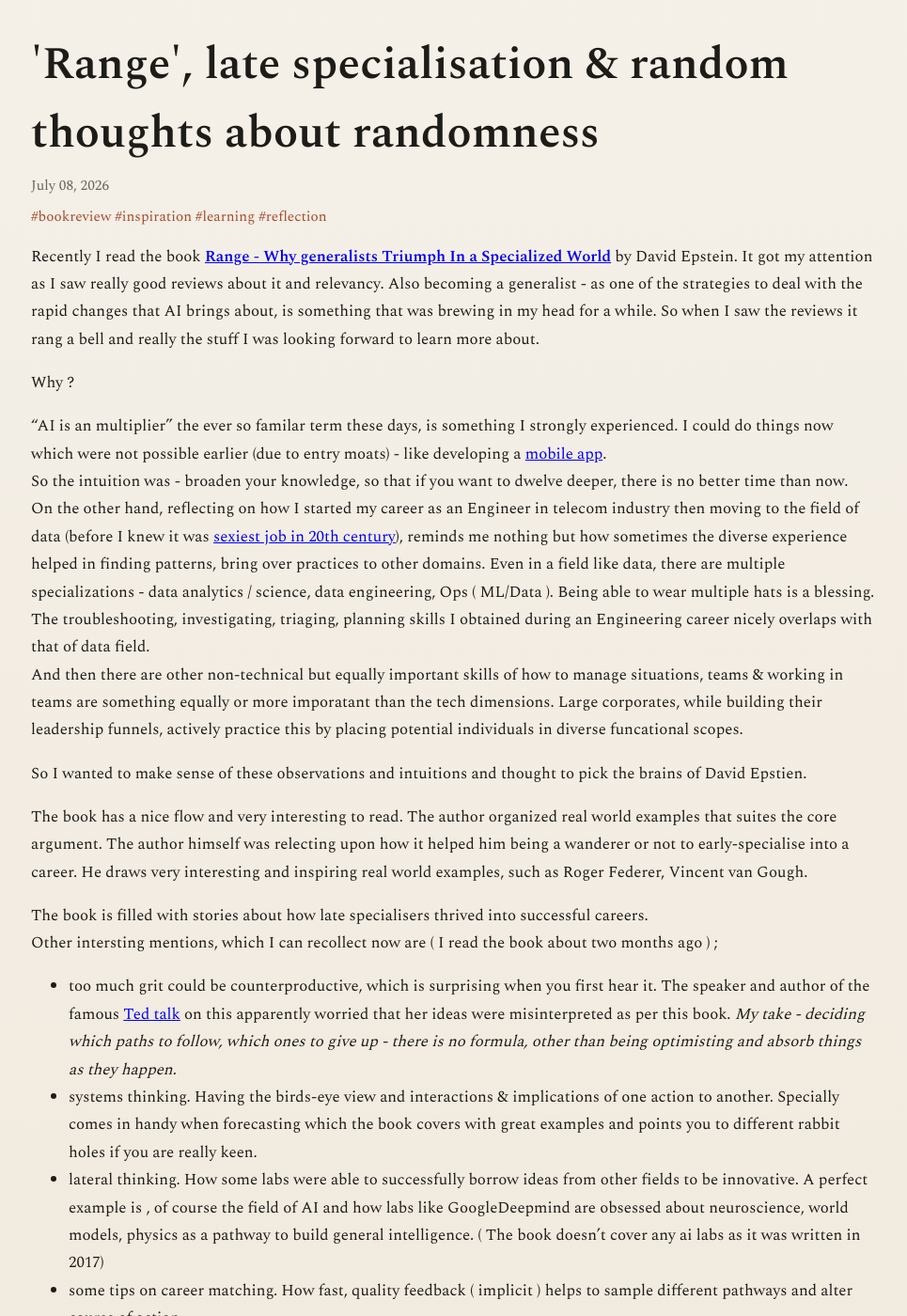
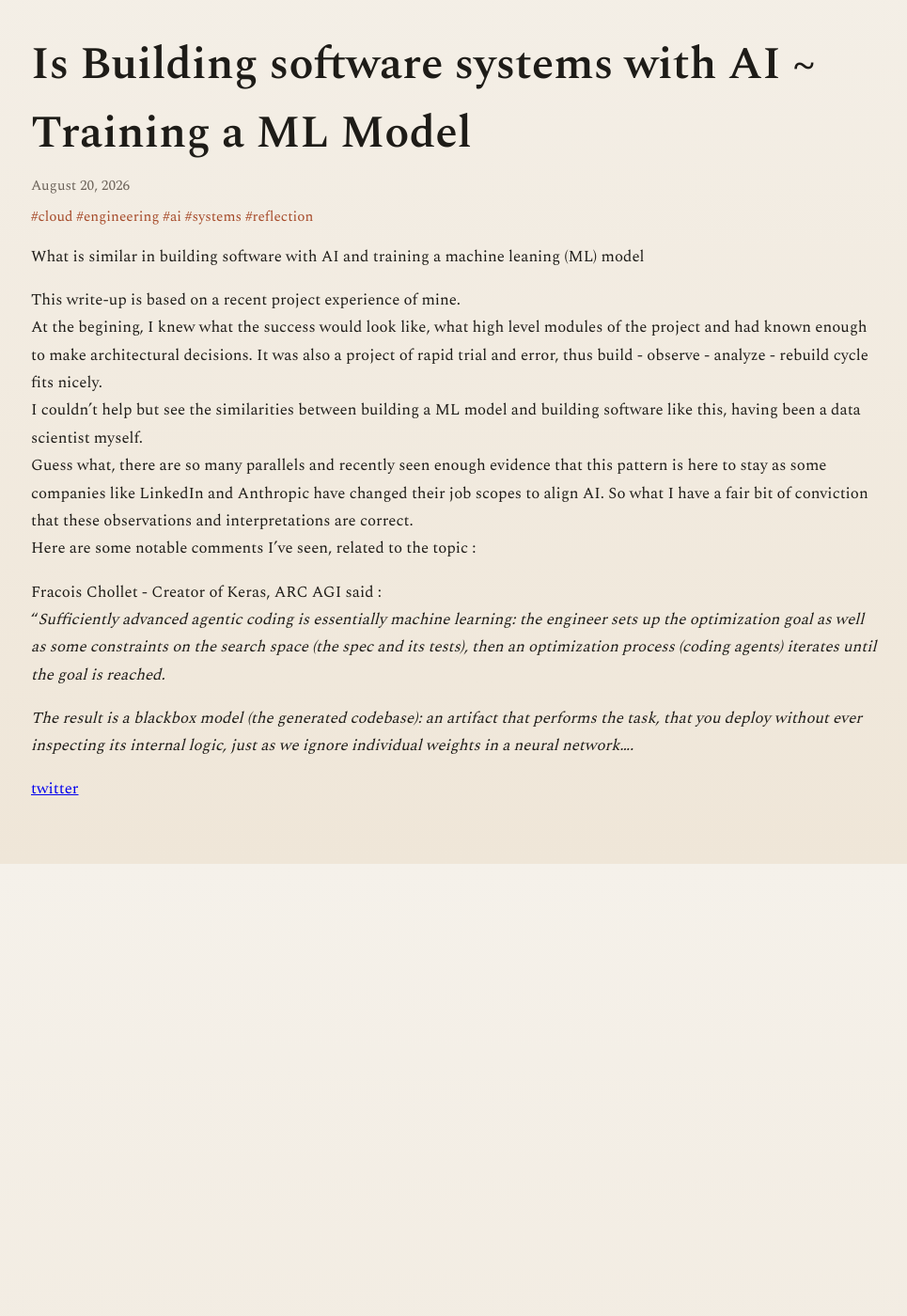
Before and after one commit to nilanka-weeraman/nilanka-weeraman.github.io, a Jekyll site: the page built from _posts/2026-08-20-build-like-modeling.md, in a window 1280 px wide and 1400 px high, scrolled down 259 px. Shown: the whole window at 94% size, without its empty margins (157-1122 px from the left). Built offline with Jekyll 4.4.1, drawn with Linux system fonts in a browser that asks for light colours; after the commit the page ends 1178 px from its top, so only the background shows below that; some of the changed text lies outside the part shown.

Commit message:
ML & building with AI

```diff
--- a/_posts/2026-08-20-build-like-modeling.md
+++ b/_posts/2026-08-20-build-like-modeling.md
@@ -1,46 +1,20 @@
 ---
 layout: post
-title: "'Range', late specialisation & random thoughts about randomness "
-date: 2026-07-08 10:00:00 +0930
-tags: [bookreview, inspiration, learning, reflection]
+title: "Is Building software systems with AI ~ Training a ML Model "
+date: 2026-08-20 10:00:00 +0930
+tags: [cloud, engineering, ai, systems, reflection]
 ---
 
-Recently I read the book [**Range - Why generalists Triumph In a Specialized World**](https://en.wikipedia.org/wiki/Range:_Why_Generalists_Triumph_in_a_Specialized_World) by David Epstein. It got my attention as I saw really good reviews about it and relevancy. Also becoming a generalist - as one of the strategies to deal with the rapid changes that AI brings about, is something that was brewing in my head for a while. So when I saw the reviews it rang a bell and really the stuff I was looking forward to learn more about.<br>
+What is similar in building software with AI and training a machine leaning (ML) model <br>
 
-Why ? <br>
+This write-up is based on a recent project experience of mine. <br> At the begining, I knew what the success would look like, what high level modules of the project and had known enough to make architectural decisions. It was also a project of rapid trial and error, thus build - observe - analyze - rebuild cycle fits nicely. <br>
+I couldn't help but see the similarities between building a ML model and building software like this, having been a data scientist myself. <br>
+Guess what, there are so many parallels and recently seen enough evidence that this pattern is here to stay as some companies like LinkedIn and Anthropic have changed their job scopes to align AI. So what I have a fair bit of conviction that these observations and interpretations are correct. <br>
+Here are some notable comments I've seen, related to the topic : <br>
 
-"AI is an multiplier" the ever so familar term these days,  is something I strongly experienced. I could do things now which were not possible earlier (due to entry moats) - like developing a [mobile app](https://nilanka-weeraman.github.io/welcome/). <br>
-So the intuition was - broaden your knowledge, so that if you want to dwelve deeper, there is no better time than now. <br>
-On the other hand, reflecting on how I started my career as an Engineer in telecom industry then moving to the field of data (before I knew it was [sexiest job in 20th century](https://hbr.org/2012/10/data-scientist-the-sexiest-job-of-the-21st-century)), reminds me nothing but how sometimes the diverse experience helped in finding patterns, bring over practices to other domains. Even in a field like data, there are multiple specializations - data analytics / science, data engineering, Ops ( ML/Data ). Being able to wear multiple hats is a blessing. The troubleshooting, investigating, triaging, planning skills I obtained during an Engineering career nicely overlaps with that of data field.  <br> And then there are other non-technical but equally important skills of how to manage situations, teams & working in teams are something equally or more imporatant than the tech dimensions. Large corporates, while building their leadership funnels, actively practice this by placing potential individuals in diverse funcational scopes. <br>
+Fracois Chollet - Creator of Keras, ARC AGI said : <br>
+"_Sufficiently advanced agentic coding is essentially machine learning: the engineer sets up the optimization goal as well as some constraints on the search space (the spec and its tests), then an optimization process (coding agents) iterates until the goal is reached._
 
-So I wanted to make sense of these observations and intuitions and thought to pick the brains of David Epstien.<br>
+_The result is a blackbox model (the generated codebase): an artifact that performs the task, that you deploy without ever inspecting its internal logic, just as we ignore individual weights in a neural network...._
 
-The book has a nice flow and very interesting to read. The author organized real world examples that suites the core argument. The author himself was relecting upon how it helped him being a wanderer or not to early-specialise into a career. He draws very interesting and inspiring real world examples, such as Roger Federer, Vincent van Gough. <br>
-
-The book is filled with stories about how late specialisers thrived into successful careers. <br>
-Other intersting mentions, which I can recollect now are ( I read the book about two months ago ) ;
-- too much grit could be counterproductive, which is surprising when you first hear it. The speaker and author of the famous [Ted talk](#https://www.youtube.com/watch?v=H14bBuluwB8&vl=en) on this apparently worried that her ideas were misinterpreted as per this book. _My take - deciding which paths to follow, which ones to give up - there is no formula, other than being optimisting and absorb things as they happen._
-- systems thinking. Having the birds-eye view and interactions & implications of one action to another. Specially comes in handy when forecasting which the book covers with great examples and points you to different rabbit holes if you are really keen. <br>
-- lateral thinking. How some labs were able to successfully borrow ideas from other fields to be innovative. A perfect example is , of course the field of AI and how labs like GoogleDeepmind are obsessed about neuroscience, world models, physics as a pathway to build general intelligence. ( The book doesn't cover any ai labs as it was written in 2017)
-- some tips on career matching. How fast, quality feedback ( implicit ) helps to sample different pathways and alter course of action. <br>
-
-I find every observation and argument to be facinating and inspiring in the book <br>
-
-However in my own view, for an individual to be in a position to be in a cycle of doing , collecting feedback (implicit & reflective) is a luxury and many don't have the space or time. <br>
-For example -  how it is becoming very difficult it is to get an internship in your field ( based on real-life experience as an hiring person ) <br>
-Thus in my view there is an element of luck, randomness which can't be always explain. And this is something the influencial author Nassim Taleb wrote book about.
-<br>
-
-On a positive note, what stuck with me is the imporatance of broad fields like Economics which is an holistic field. Further the attempts by institutions ( as in the book ) to taught 'how to think systematically or laterally' via programs like computational thinking or integrated science programs. <br>
-
-This complled me to take an online course called ['Model Thinking'](#https://www.coursera.org/learn/model-thinking) which briefs about various models or frameworks. The course is very high-level, yet packed with ideas from economics, social sciences etc. <br>
-
-And yet, there are paradoxes and doubts, as one of the people I follow on twitter - [Nassim Taleb](#https://en.wikipedia.org/wiki/Nassim_Nicholas_Taleb), often critisizing economists, social scientists, journalists, diplomats, government officials , academics, data scientists (oops!!) and saying that they don't have [skin in the game](#https://en.wikipedia.org/wiki/Skin_in_the_Game_(book)) - a book I only could manage half way through. But I think I'm loosely getting his core idea, that some professions don't take accountability or risks as others does. That no amount of knowledge or theory only makes a person - genuine or have _skin in the game_ ( even though they might hold a executive position in a large corporate , or mine data (Oops again ) ). <br>
-Again I filtered out (out of confirmation bias of course), what I understood by Tableb's argument and take anything inspiring from the book - Range and not to believe everything in the book or be awe of all the examples that's been laid out there and assuming late specialisation is the way forward. May be it is just randomness as Taleb puts out and we can't plan for late specialisation. <br>
-
-But to give yourself a good chance of navigating in different paths one can attain or sharpen the skills such as broader thinking (systems thinking), ability to connect dots and being open ( lateral thinking to loosely put ) and just do things & learn ( have some skin in the game ) <br>
-
-But if you are curious and like to go down in rabbit holes, the book might be a great read as it did for me.
-<br>
-
-And I hope you'd simply find this write-up as a wayward, poorly organized one, which it is. BUT if you are curious, there could be something for you.
+[twitter](https://x.com/fchollet/status/2024519439140737442?a=m0Nrv-E8Egu5ixnQWL0&s=20)
```
